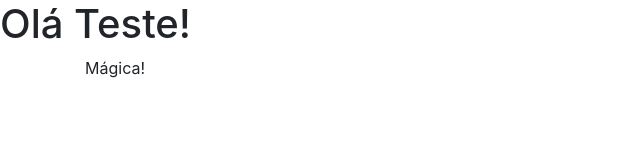
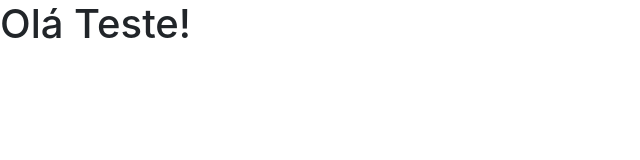
Before and after one commit to falconramos/bootstrap4-npm-sass-gulp, a website: page src/index.html in a window 1280 px wide. Shown: the full height of the page, 0-640 px from the left. Drawn offline with nearby package versions, Linux system fonts and the light colour scheme.

Commit message:
lesson 1

```diff
--- a/src/index.html
+++ b/src/index.html
@@ -15,10 +15,6 @@
   <body>
     <h1>Olá Teste!</h1>
 
-    <div class="container">
-      Mágica!
-    </div>
-
     <!-- Optional JavaScript -->
     <!-- jQuery first, then Popper.js, then Bootstrap JS -->
     <script src="/js/jquery-3.3.1.slim.min.js"></script>
```
